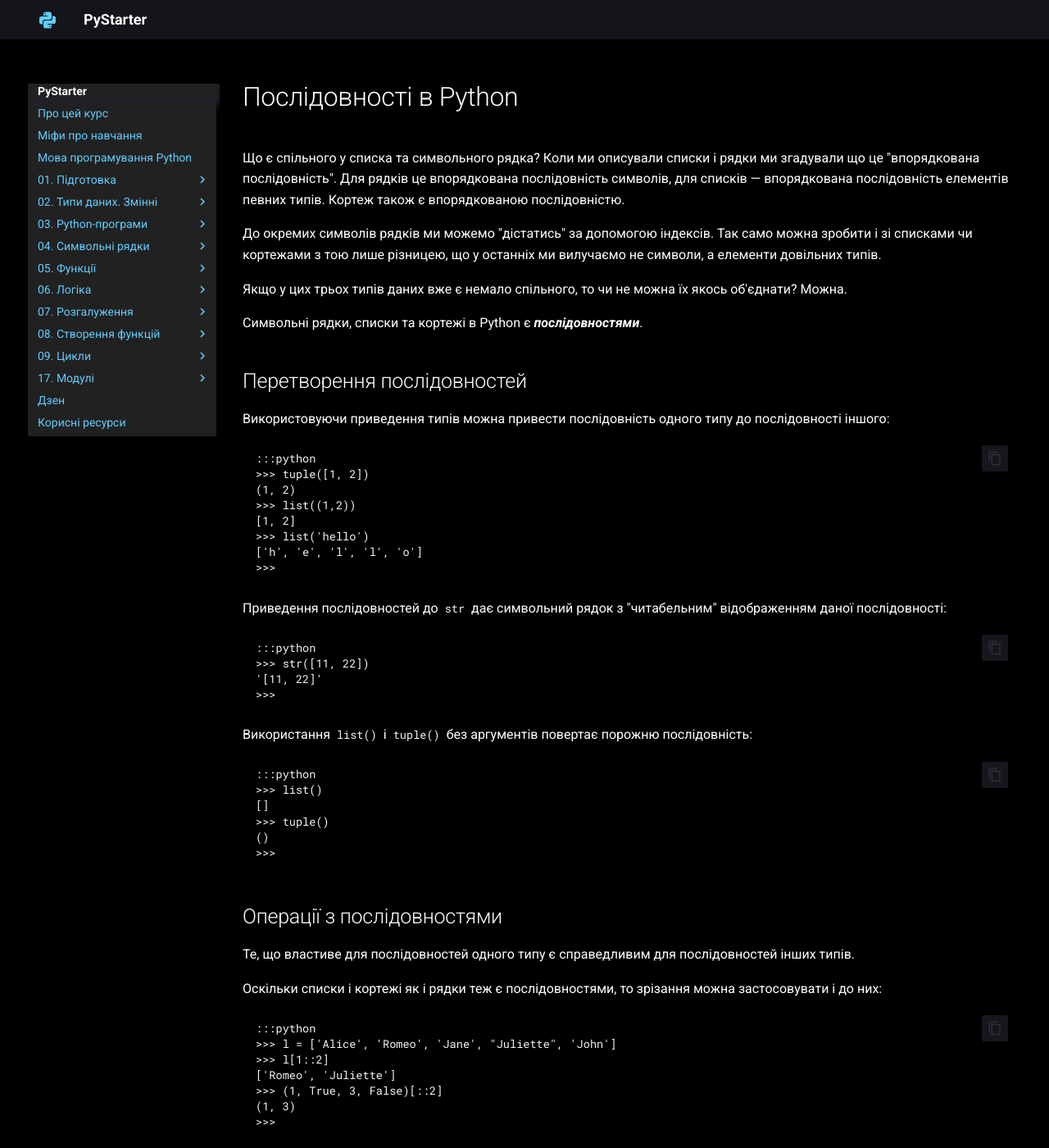
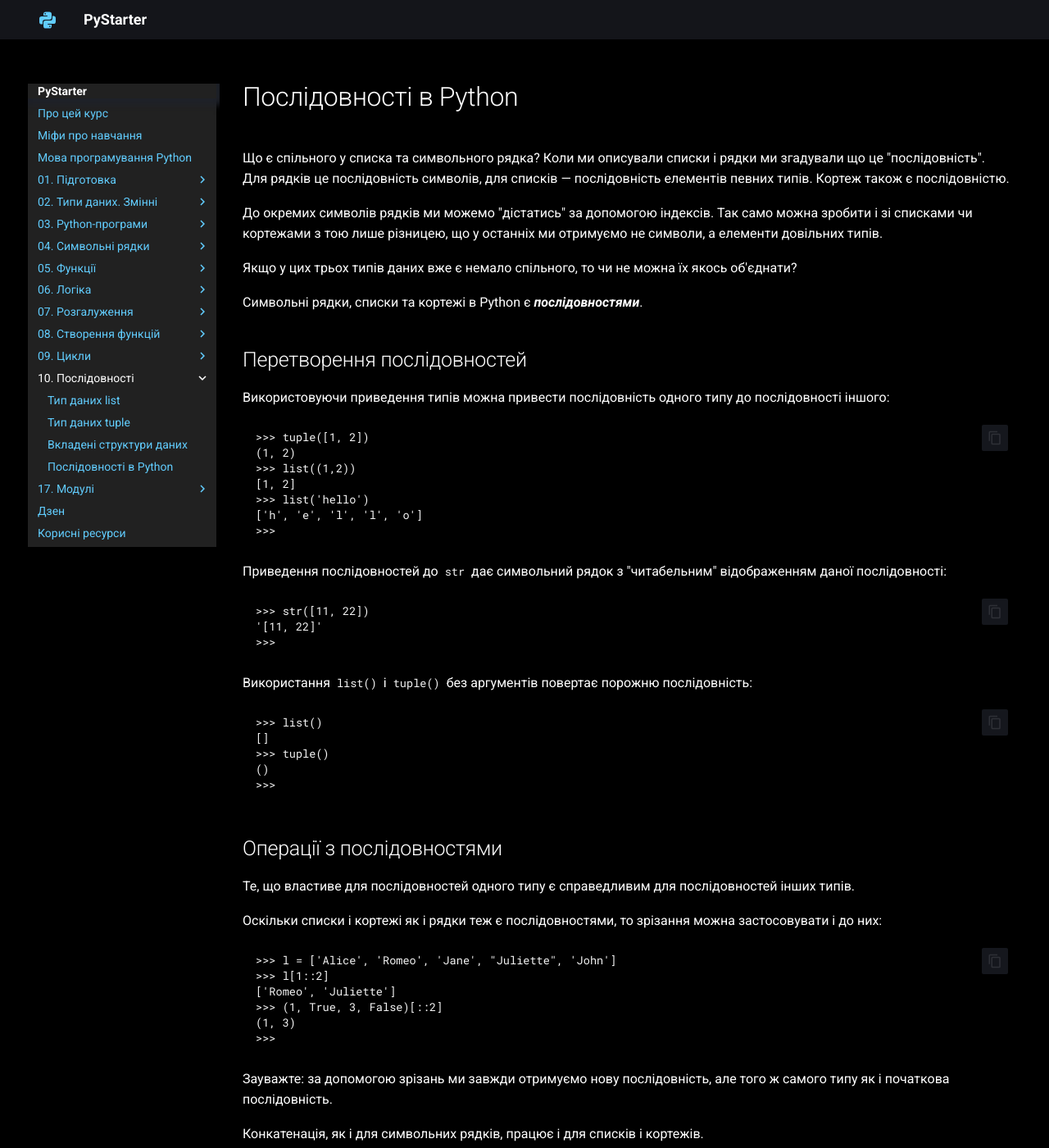
Before and after one commit to ruslan-rv-ua/PyStarter, an MkDocs documentation site: the page built from docs/sequences/sequences.md, in a window 1280 px wide and 1400 px high. Shown: the whole window at 82% size. Built offline with MkDocs 1.6.1 and Material for MkDocs 9.7.7, drawn with Linux system fonts in a browser that asks for light colours; some of the changed text lies outside the part shown.

Commit message:
2023-11-19

```diff
--- a/docs/functions_def/problems_func_def/problem_def_01_paper_solution.py
+++ b/docs/functions_def/problems_func_def/problem_def_01_paper_solution.py
@@ -10,9 +10,11 @@ num_layers(1) → 0.001
 num_layers(4) → 0.008
 num_layers(21) → 1048.576
 '''
+SHEET_THICKNESS = 0.0005 # in meters
+
 def num_layers(n):
 	# ваш код починається тут
-	return 0.0005 * 2 ** n
+	return SHEET_THICKNESS * 2 ** n
 # не міняйте наступний код
 assert num_layers(0) == 0.0005
 assert num_layers(1) == 0.001
--- a/docs/sequences/sequences.md
+++ b/docs/sequences/sequences.md
@@ -7,18 +7,17 @@ hide:
 # Послідовності в Python
 
 Що є спільного у списка та символьного рядка?
-Коли ми описували списки і рядки ми згадували що це "впорядкована послідовність".
-Для рядків це впорядкована послідовність символів, для списків — впорядкована послідовність елементів певних типів.
-Кортеж також є впорядкованою послідовністю.
+Коли ми описували списки і рядки ми згадували що це "послідовність".
+Для рядків це послідовність символів, для списків — послідовність елементів певних типів.
+Кортеж також є послідовністю.
 
 До окремих символів рядків ми можемо "дістатись" за допомогою індексів.
 Так само можна зробити і зі списками чи кортежами
-з тою лише різницею, що у останніх ми вилучаємо не символи,
+з тою лише різницею, що у останніх ми отримуємо не символи,
 а елементи довільних типів.
 
 Якщо у цих трьох типів даних вже є немало спільного,
 то чи не можна їх якось об'єднати?
-Можна.
 
 Символьні рядки, списки та кортежі в Python є ***послідовностями***.
 
@@ -26,7 +25,6 @@ hide:
 
 Використовуючи приведення типів можна привести послідовність одного типу до послідовності іншого:
 
-	:::python
 	>>> tuple([1, 2])
 	(1, 2)
 	>>> list((1,2))
@@ -38,14 +36,12 @@ hide:
 Приведення послідовностей до `str` дає символьний рядок з
 "читабельним" відображенням даної послідовності:
 
-	:::python
 	>>> str([11, 22])
 	'[11, 22]'
 	>>>
 
 Використання `list()` і `tuple()` без аргументів повертає порожню послідовність:
 
-	:::python
 	>>> list()
 	[]
 	>>> tuple()
@@ -59,7 +55,6 @@ hide:
 Оскільки списки і кортежі як і рядки теж є послідовностями,
 то зрізання можна застосовувати і до них:
 
-	:::python
 	>>> l = ['Alice', 'Romeo', 'Jane', "Juliette", 'John']
 	>>> l[1::2]
 	['Romeo', 'Juliette']
@@ -73,7 +68,6 @@ hide:
 Конкатенація, як і для символьних рядків,
 працює і для списків і кортежів.
 
-	:::python
 	>>> l = [1, 2, 3, 4, 5]
 	>>> l + l[::-1]
 	[1, 2, 3, 4, 5, 5, 4, 3, 2, 1]
@@ -81,7 +75,6 @@ hide:
 
 Конкатенувати можна послідовності однакових типів:
 
-	:::python
 	>>> (1, 2) + [3, 4]
 	Traceback (most recent call last):
 	  File "<stdin>", line 1, in <module>
@@ -95,7 +88,6 @@ hide:
 
 Мультиплікація:
 
-	:::python
 	>>> [1, 2, 3] * 2
 	[1, 2, 3, 1, 2, 3]
 	>>>
@@ -108,7 +100,6 @@ hide:
 
 Можна перевірити чи є певне значення у спискові чи кортежі:
 
-	:::python
 	>>> 'Alice' in ['Bob', 'Alice', 'Eve']
 	True
 	>>> 'Alice' not in ['Bob', 'Alice', 'Eve']
@@ -118,6 +109,7 @@ hide:
 	>>>
 
 ----
+
 В Python є вбудовані функції для роботи з послідовностями.
 Розглянемо деякі з них.
 
@@ -126,7 +118,6 @@ hide:
 Щоб дізнатись довжину списка чи кортежа, тобто кількість елементів яку вони містять,
 використовують вже знайому нам вбудовану у Python функцію `len()`:
 
-	:::python
 	>>> len((1, 2))
 	2
 	>>> len([])
@@ -141,7 +132,6 @@ hide:
 Щоб визначити мінімальний і максимальний по значенню елемент послідовності
 використовують відповідні функції `min()` та `max()`:
 
-	:::python
 	>>> min([1, 2, 999, -999])
 	-999
 	>>> max((3, 2, 1))
@@ -150,7 +140,6 @@ hide:
 
 Функції вимагають, щоб передані їм послідовності не були пустими:
 
-	:::python
 	>>> min([])
 	Traceback (most recent call last):
 	  File "<stdin>", line 1, in <module>
@@ -164,7 +153,6 @@ hide:
 Функція sum() приймає у якості аргумента послідовність чисел
 і повертає суму усіх елементів аргумента.
 
-	:::python
 	>>> sum([1,2,3,4,5,6,7,8,9,10])
 	55
 	>>>
@@ -176,7 +164,6 @@ hide:
 Сортування відбувається за зростанням,
 тобто спочатку будуть йти елементи з меньшим значенням:
 
-	:::python
 	>>> sorted([3, 1, 2])
 	[1, 2, 3]
 	>>> sorted('hello')
@@ -186,5 +173,6 @@ hide:
 Зауважте: функція завжди повертає список.
 
 ---
+
 У вищенаведених функцій є додаткові можливості,
 про них ми дізнаємось у подальшому.
--- a/mkdocs.yml
+++ b/mkdocs.yml
@@ -149,11 +149,11 @@ nav:
     - Інструкція while: loop_while/while.md
     - Синтаксичний цукор: loop_while/syntax_sugar.md
     - Прийоми використання циклів: loop_while/usage.md
-  # - 10. Послідовності:
-  #   - Тип даних list: sequences/list.md
-  #   - Тип даних tuple: sequences/tuple.md
-    # - Вкладені структури даних: sequences/complex_structures.md
-    # - Послідовності в Python: sequences/sequences.md
+  - 10. Послідовності:
+    - Тип даних list: sequences/list.md
+    - Тип даних tuple: sequences/tuple.md
+    - Вкладені структури даних: sequences/complex_structures.md
+    - Послідовності в Python: sequences/sequences.md
   # - 11. Об'єкти в Python:
   #   - Об'єкти і змінні: objects/objects_and_vars.md
   #   - Мутабельність: objects/mutability.md
@@ -181,11 +181,11 @@ nav:
   #   - Читання і запис текстових файлів: text_files/read_write.md
   - 17. Модулі:
     - Модулі в Python: modules/modules.md
-  #   - Використання модулів: modules/module_usage.md
-  #   - Створення модулів: modules/module_composing.md
-    # - math: modules/math_module.md
-  #   - Модуль random: modules/random_module.md
-  #   - Модуль pprint: modules/pprint_module.md
+    # - Використання модулів: modules/module_usage.md
+    # - Створення модулів: modules/module_composing.md
+    # # - math: modules/math_module.md
+    # - Модуль random: modules/random_module.md
+    # - Модуль pprint: modules/pprint_module.md
   - Дзен: zen.md
   - Корисні ресурси: resources.md
   # - "Що далі?": next_steps.md
```
Also changed, not shown: docs/functions_def/problems_func_def/problem_def_06_format_date_solution.py (+7 -7 lines), docs/sequences/complex_structures.md (+3 -6 lines), docs/sequences/list.md (+2 -5 lines), docs/sequences/tuple.md (+5 -11 lines), 1 other file.
